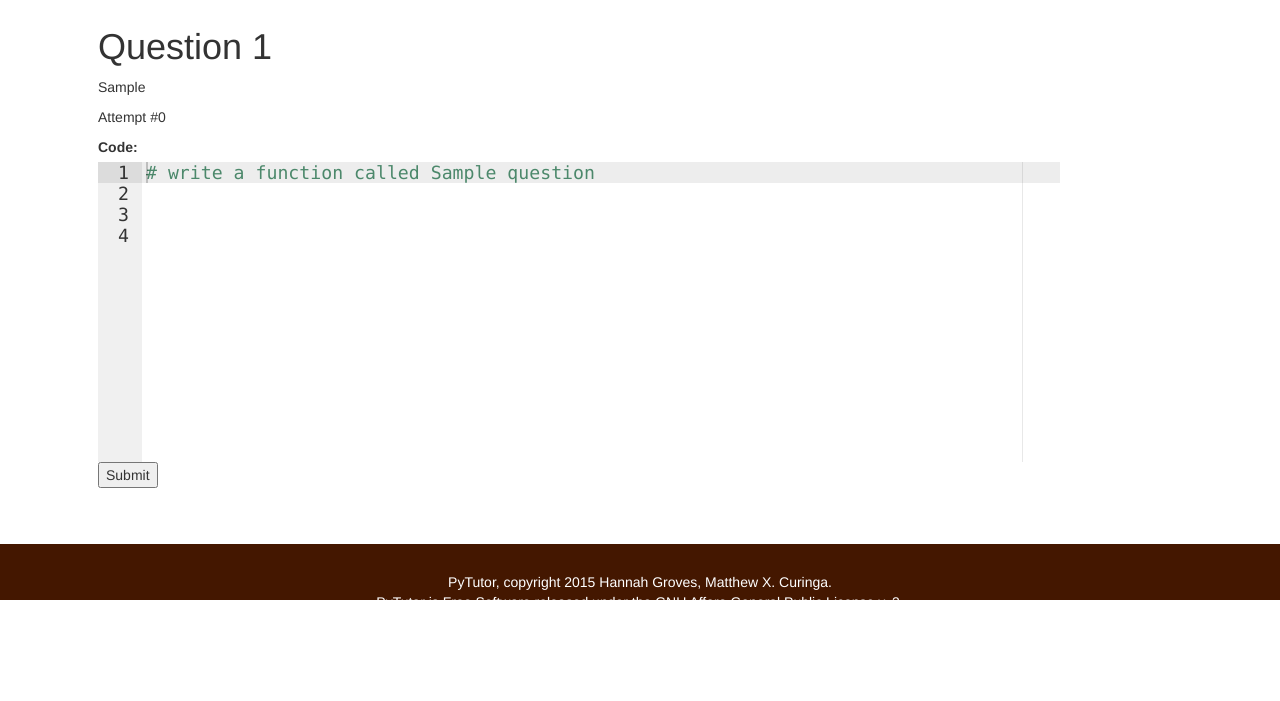
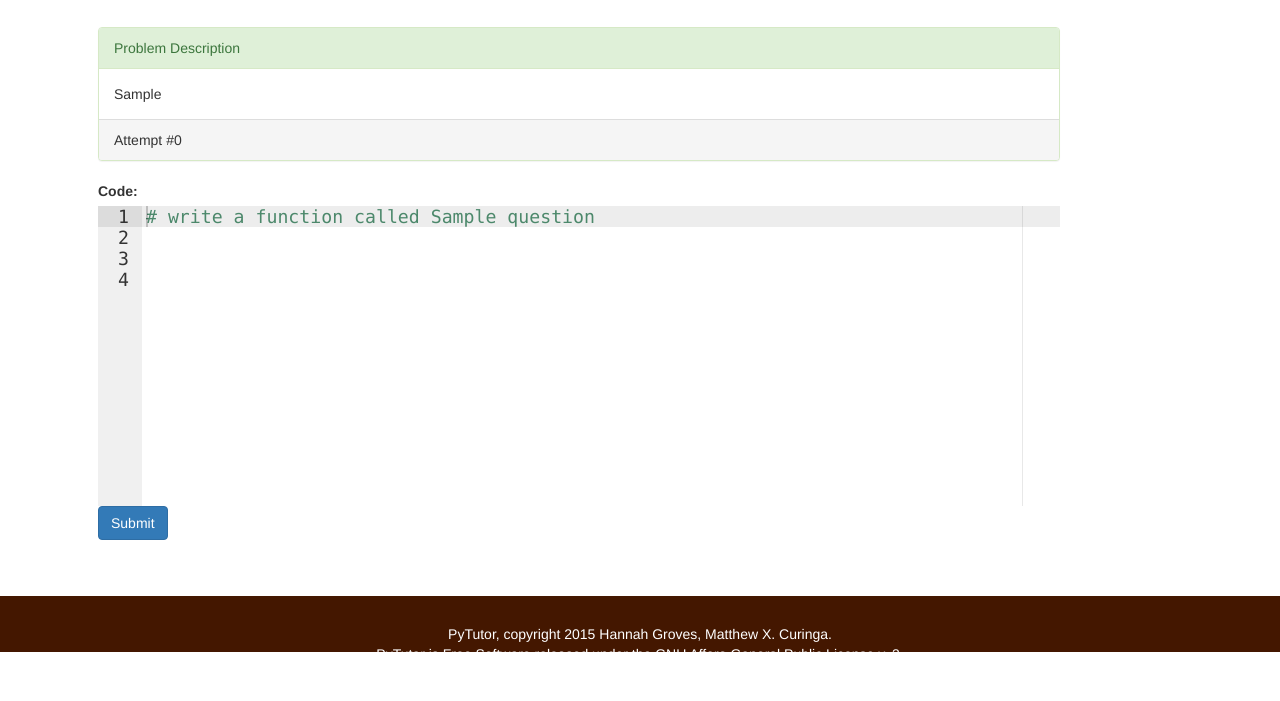
Before and after one commit to mcuringa/py-tutor, a Django app: template pytutor/pytutor/templates/tutor/respond.html in a window 1280 px wide. Shown: the part 55-756 px from the top of the page. Run offline with Django 3.2, Linux system fonts and the light colour scheme; the template is opened without the code that fills it: values that come from a table or form of the project are taken from there, others are empty; tables that the repository leaves empty hold one stand-in row (values such as "Sample post"); some libraries are stand-ins or nearby versions.

Commit message:
bootstrap-ifies response form

```diff
--- a/pytutor/pytutor/templates/tutor/respond.html
+++ b/pytutor/pytutor/templates/tutor/respond.html
@@ -13,9 +13,11 @@
 {% else %}
 
 <section id="respond">
-	<h1>Question {{question.id}}</h1>
-	<p>{{question.prompt}}</p>
-	<p>Attempt #{{response.attempt}}</p>
+	<div class="panel panel-success">
+        <div class="panel-heading">Problem Description</div>
+        <div class="panel-body">{{question.prompt}}</div>
+        <div class="panel-footer">Attempt #{{response.attempt}}</div>
+    </div>
 
     <form action="/tutor/response/submit" method="post" id="response-form">
         {% csrf_token %}
@@ -30,7 +32,7 @@
 
 </div>
         </div>
-        <input type="submit" value="Submit">
+        <input type="submit" value="Submit" class="btn btn-primary">
     </form>
 </section>
 
```
